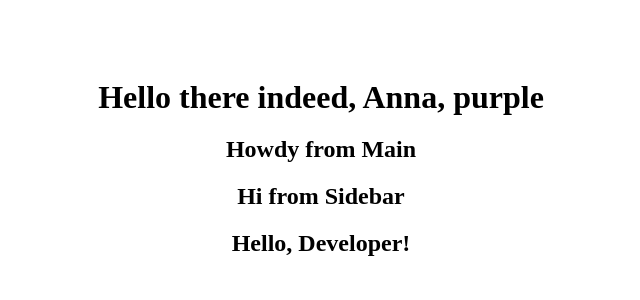
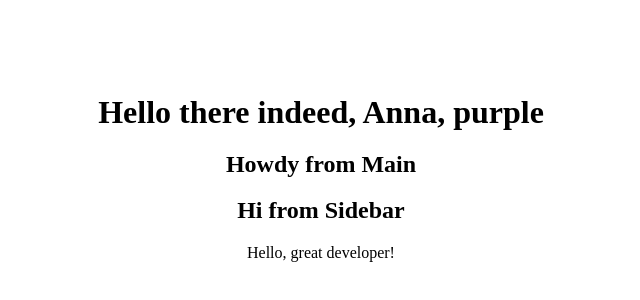
Before and after one commit to TKabakov/React, a React (Create React App) app in the folder learn-react-in-x-minutes/: page / in a window 1280 px wide. Shown: the part 222-522 px from the top of the page, without its empty margins (319-959 px from the left). Built offline with nearby package versions, Linux system fonts and the light colour scheme.

Commit message:
Writing component without JSX

```diff
--- a/learn-react-in-x-minutes/src/components/Hello.js
+++ b/learn-react-in-x-minutes/src/components/Hello.js
@@ -1,11 +1,12 @@
 import React from "react"
 
 const Hello = () => {
-    return (
-        <div>
-            <h2>Hello, Developer!</h2>
-        </div>
-    )
+//    return (
+//        <div>
+//            <h2>Hello, Developer!</h2>
+//        </div>
+//    )
+    return React.createElement("div", null, "Hello, great developer!")
 }
 
 export default Hello
```
